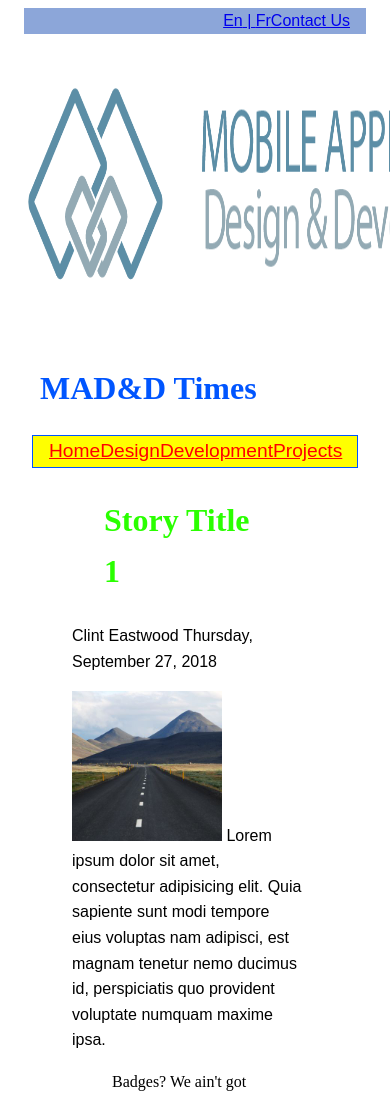
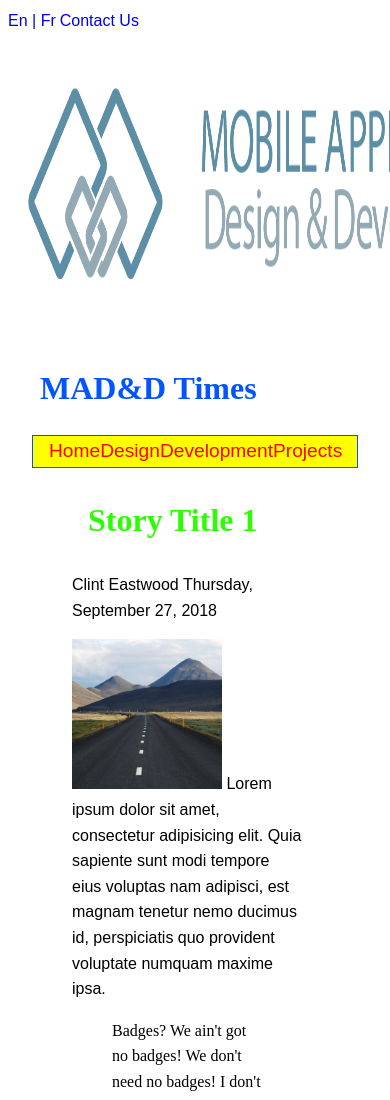
Before and after one commit to praj0015/layoutass2, a plain HTML site: page index.html in a window 390 px wide. Shown: the top 1100 px of the page. Drawn offline with Linux system fonts and the light colour scheme.

Commit message:
add css code

```diff
--- a/css/times.css
+++ b/css/times.css
@@ -37,6 +37,7 @@ p{
 
     }
 }
+.story
 .subnav{
     margin-left: var(--mleft);
     margin-right: var(--mright);
@@ -50,6 +51,7 @@ p{
 }
 .subnav a{
     font-family: sans-serif;
+    text-decoration: none;
 }
 .mainnav{
     margin-left:1.5rem;
@@ -73,13 +75,23 @@ p{
      }
      .mainnav a{
          color:red;
-         font-family: fantasy;
+         font-family: sans-serif serif;
+         text-decoration: none;
      }
      .times-logo{
          width: 560px;
          height: 200px;
      }
     }
+/*
+@media(max-width:600px)
+{
+    .mainnav a:nth-child(3){
+        justify-content: flex-start;
+        align-items: flex-start;
+    }
+}
+*/
 @media(max-width:200px) and (min-width:599px)
 {
     .times-logo{
@@ -133,6 +145,7 @@ h1.story-title{
 }
 .lead-story .story-title
 {
+    margin-left: 0rem;
     font-size: 2rem;
     color: hsl(110deg,100%,50%);
 }
```
